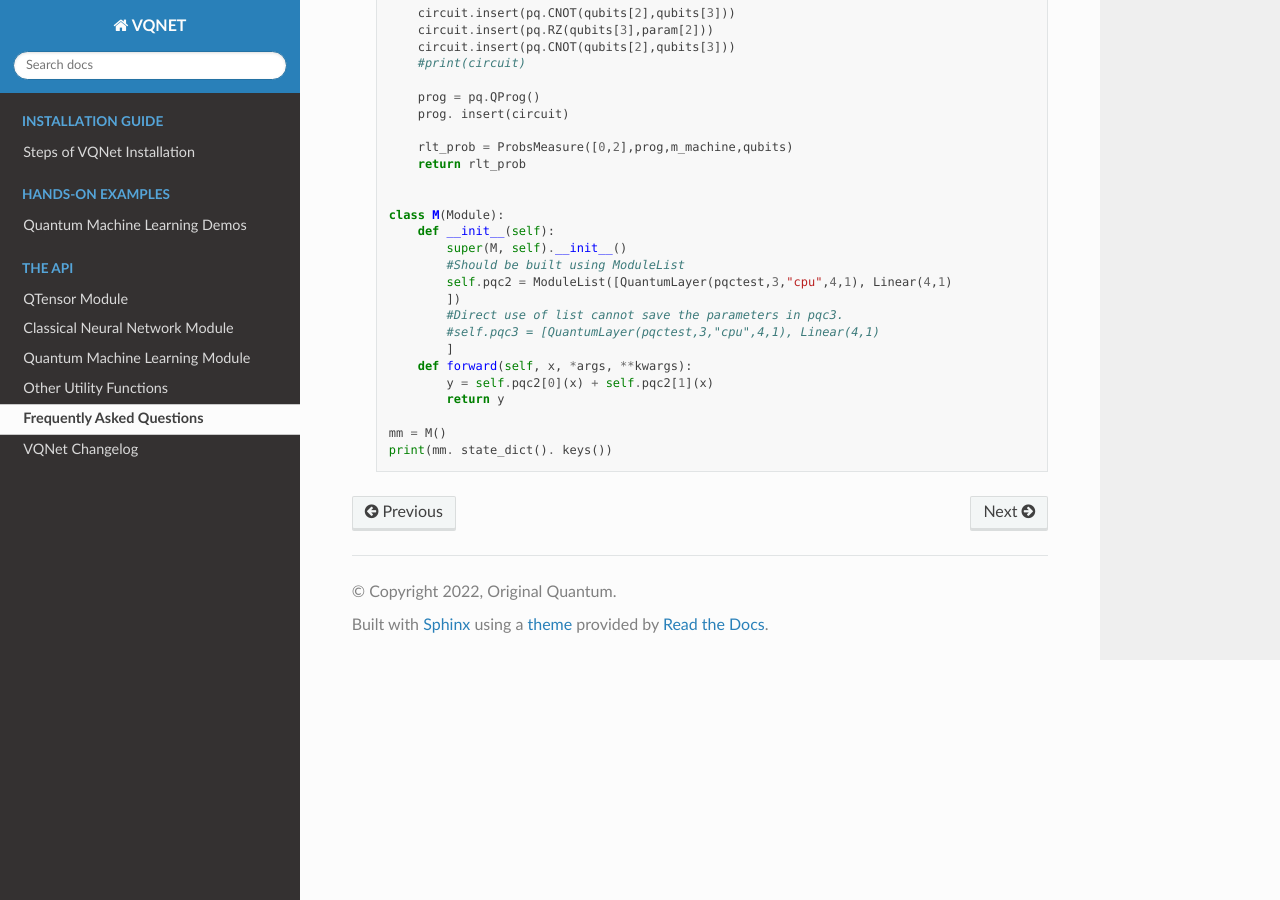
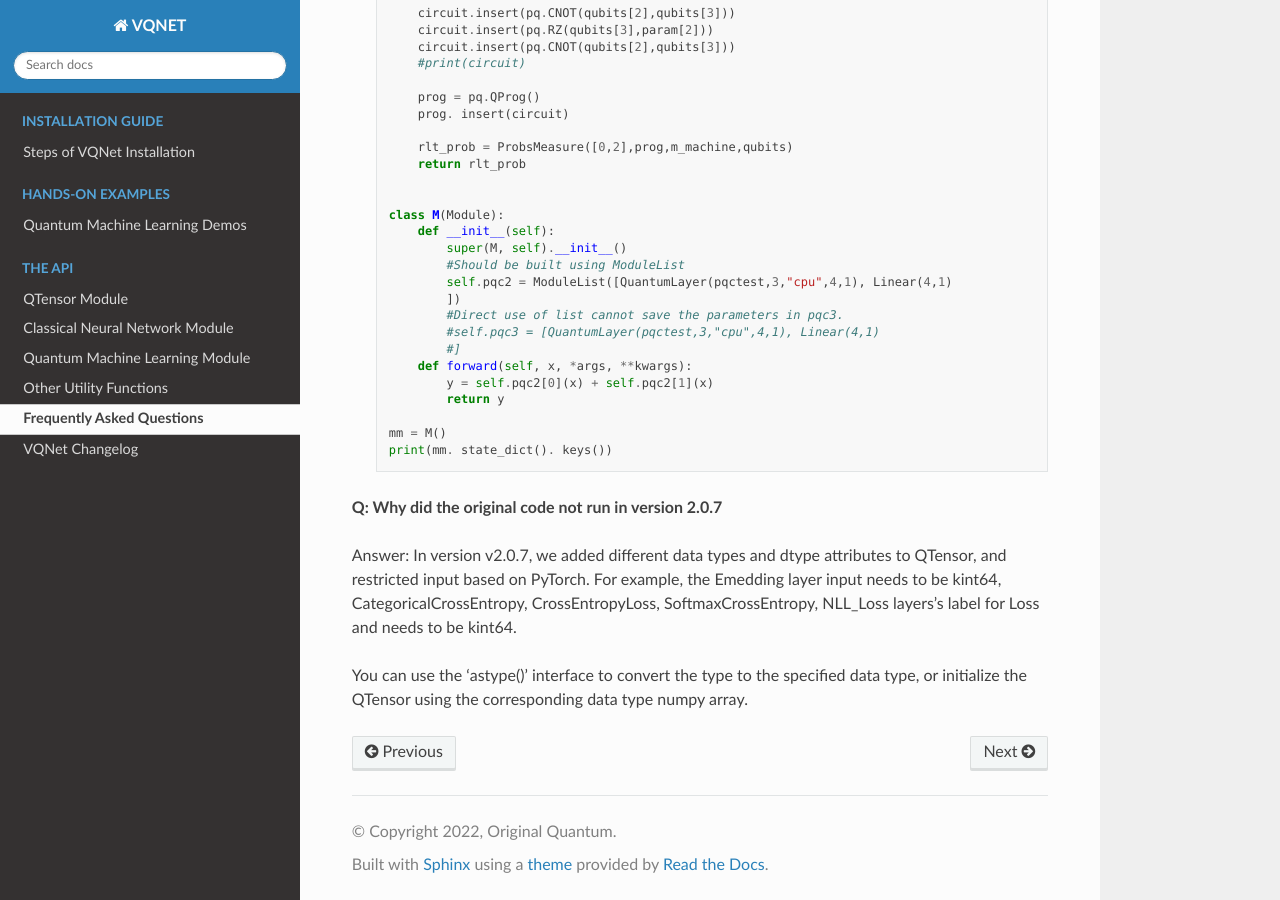
Before and after one commit to OriginQ/VQNET2.0-tutorial-en, a Sphinx documentation site: the page built from source/rst/FAQ.rst, in a window 1280 px wide and 900 px high, scrolled down 2190 px. Built offline with Sphinx 7.4.7 and the Read the Docs theme 2.0.0, drawn with Linux system fonts in a browser that asks for light colours; some of the changed text lies outside the part shown.

Commit message:
[ref] ref some doc

```diff
--- a/source/rst/FAQ.rst
+++ b/source/rst/FAQ.rst
@@ -84,10 +84,16 @@ If the user wants to use a list containing multiple modules as a submodule in `M
                  ])
                  #Direct use of list cannot save the parameters in pqc3.
                  #self.pqc3 = [QuantumLayer(pqctest,3,"cpu",4,1), Linear(4,1)
-                 ]
+                 #]
              def forward(self, x, *args, **kwargs):
                  y = self.pqc2[0](x) + self.pqc2[1](x)
                  return y
 
          mm = M()
          print(mm. state_dict(). keys())
+
+**Q: Why did the original code not run in version 2.0.7**
+
+Answer: In version v2.0.7, we added different data types and dtype attributes to QTensor, and restricted input based on PyTorch. For example, the Emedding layer input needs to be kint64, CategoricalCrossEntropy, CrossEntropyLoss, SoftmaxCrossEntropy, NLL_Loss layers's label for Loss and needs to be kint64.
+
+You can use the 'astype()' interface to convert the type to the specified data type, or initialize the QTensor using the corresponding data type numpy array.
--- a/source/rst/QTensor.rst
+++ b/source/rst/QTensor.rst
@@ -133,7 +133,8 @@ dtype
 
     Returns the data type of the tensor.
 
-    QTensor internal data type dtype supports kbool=0, kuint8=1, kint8=2, kint16=3, kint32=4, kint64=5, kfloat32=6, kfloat64=7, kcomplex64=8, kcomplex128=9.
+    QTensor internal data type dtype supports kbool=0, kuint8=1, kint8=2, kint16=3, kint32=4,
+    kint64=5, kfloat32=6, kfloat64=7, kcomplex64=8, kcomplex128=9.
 
     :return: The data type of the tensor.
 
--- a/source/rst/nn.rst
+++ b/source/rst/nn.rst
@@ -825,11 +825,12 @@ LayerNorm2d
     Example::
 
         import numpy as np
+        import pyvqnet
         from pyvqnet.tensor import QTensor
         from pyvqnet.nn.layer_norm import LayerNorm2d
         ic = 4
         test_conv = LayerNorm2d(8)
-        x = QTensor(np.arange(1,17).reshape([2,2,4,1]),requires_grad=True)
+        x = QTensor(np.arange(1,17).reshape([2,2,4,1]),requires_grad=True,dtype=pyvqnet.kfloat32)
         y = test_conv.forward(x)
         print(y)
 
--- a/source/rst/utils.rst
+++ b/source/rst/utils.rst
@@ -35,7 +35,6 @@ set_random_seed
         rn = tensor.randu([2, 3])
         print(rn)
 
-        print("########################################################")
         from pyvqnet.nn.parameter import Parameter
         from pyvqnet.utils.initializer import he_normal, he_uniform, xavier_normal, xavier_uniform, uniform, quantum_uniform, normal
         print(Parameter(shape=[2, 3], initializer=he_normal))
```
Also changed, not shown: other parts of source/rst/FAQ.rst (+1 -1 lines).
